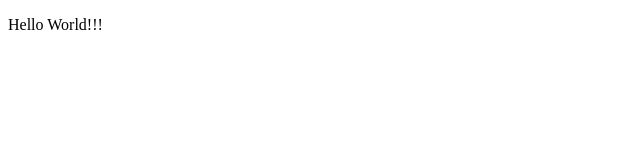
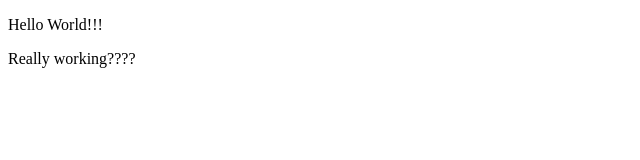
Before and after one commit to xndong1020/Boya, a plain HTML site: page index.html in a window 1280 px wide. Shown: the whole page, without its empty margins (0-640 px from the left). Drawn offline with Linux system fonts and the light colour scheme.

```diff
--- a/index.html
+++ b/index.html
@@ -6,5 +6,6 @@
 </head>
 <body>
     <p>Hello World!!!</p>
+<p>Really working????</p>
 </body>
 </html>
```
